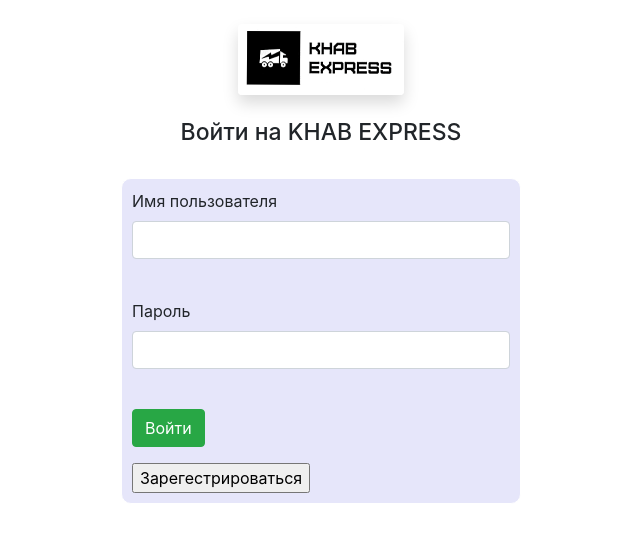
After one commit to sokeri-shit-it/improved-school-train, a Flask app: template templates/login.html in a window 1280 px wide. The commit adds this page. Shown: the top 542 px of the page, without its empty margins (319-959 px from the left). Run offline with Flask 2, Linux system fonts and the light colour scheme; the template is opened without the code that fills it: values that come from a table or form of the project are taken from there, others are empty; some libraries are stand-ins or nearby versions.

Commit message:
Решение проблемы с /login

```diff
--- a/data/users.py
+++ b/data/users.py
@@ -3,6 +3,7 @@ import sqlalchemy
 from .db_session import SqlAlchemyBase
 from sqlalchemy import orm
 from werkzeug.security import generate_password_hash, check_password_hash
+from flask_login import UserMixin
 
 
 class User(SqlAlchemyBase):
--- a/form/users.py
+++ b/form/users.py
@@ -11,3 +11,10 @@ class RegisterForm(FlaskForm):
     name = StringField('Имя пользователя', validators=[DataRequired()])
     about = TextAreaField('Немного о себе')
     submit = SubmitField('Войти')
+
+
+class LoginForm(FlaskForm):
+    name = StringField('Имя пользователя', validators=[DataRequired()])
+    password = PasswordField('Пароль', validators=[DataRequired()])
+    submit = SubmitField('Войти')
+    register = SubmitField('Зарегестрироваться')
--- /dev/null
+++ b/main.py
@@ -0,0 +1,35 @@
+from flask import Flask, render_template, redirect
+from data import db_session
+from data.users import User
+from form.users import LoginForm
+from flask_login import LoginManager
+
+app = Flask(__name__)
+app.config['SECRET_KEY'] = 'yandexlyceum_secret_key'
+login_manager = LoginManager()
+login_manager.init_app(app)
+
+
+@login_manager.user_loader
+def load_user(user_id):
+    db_sess = db_session.create_session()
+    return db_sess.query(User).get(user_id)
+
+
+@app.route('/login', methods=['GET', 'POST'])
+def login():
+    form = LoginForm()
+    if form.validate_on_submit():
+        db_session.global_init('db/user_info.db')
+        db_sess = db_session.create_session()
+        user = db_sess.query(User).filter(User.name == form.name.data).first()
+        if user and user.check_password(form.password.data):
+            return redirect("/index_khab")
+        return render_template('login.html',
+                               message="Неправильный логин или пароль",
+                               form=form)
+    return render_template('login.html', title='Авторизация', form=form)
+
+
+if __name__ == '__main__':
+    app.run(port=8080, host='127.0.0.1')
--- /dev/null
+++ b/static/css/custom.css
@@ -0,0 +1,3 @@
+body {
+background: #F0FFFF;  /* fallback for old browsers */
+}
--- a/static/css/style.css
+++ b/static/css/style.css
@@ -1,9 +1,15 @@
 form.login_form {
     margin-left: auto;
     margin-right: auto;
-    max-width: 450px;
-    background-color: #ffcc00;
-    border: 1px solid gray;
-    border-radius: 5px;
+    max-width: 400px;
+    max-height: 400px;
+    background-color: #E6E6FA;
+    border: 1px solid white;
+    border-radius: 10px;
     padding: 10px;
 }
+
+h1.custom_form {
+	text-align: center;
+	font-size: 23px;
+}
--- a/templates/about-us.html
+++ b/templates/about-us.html
@@ -5,7 +5,7 @@
             <img src="static/img/reno t460.jpg" class="rounded float-right shadow-lg" alt="..." wight="300px" height="400px">
             <div class="col-md-5 p-lg-5 my-4 mx-left text-light text-start">
               <h2 class="fs-normal">Решения для практически бесконечного числа потребностей в логистике</h2><br>
-              <p class="lead fw-normal">KHAB EXPRESS предоставляет возможность быстрой доставки груза или документов по всей территории Дальнего Востока. Наши офисы расположены более чем в 100 городах региона.</p>
+              <p class="lead fw-normal">KHAB EXPRESS предоставляет возможность быстрой доставки груза или документов по всей территории Дальнего воспользоватьсяка. Наши офисы расположены более чем в 100 городах региона.</p>
             </div>
         </div>
 
--- a/templates/base.html
+++ b/templates/base.html
@@ -1,4 +1,4 @@
-		<!doctype html>
+<!doctype html>
 		<html lang="en">
 		<head>
 		    <meta charset="UTF-8">
@@ -8,6 +8,7 @@
 		    <meta name="viewport" content="width=device-width, initial-scale=1, shrink-to-fit=no">
 		    <link rel="stylesheet" href="https://stackpath.bootstrapcdn.com/bootstrap/4.2.1/css/bootstrap.min.css">
 		    <link rel="shortcut icon" href="static/img/only_logo.png" type="image/png">
+		    <link rel="stylesheet" type="text/css" href="static/css/custom.css">
 		    <title>{% block title %}{% endblock %}</title>
 
 		</head>
@@ -22,7 +23,7 @@
 		    <div class="collapse navbar-collapse" id="navbarSupportedContent">
 		        <nav class="navbar navbar-white bg-primary">
 		            <form class="form-inline" method="post">
-		                <a href="/index_khab" id="index_redirect">
+		                <a href="/index_khab" name="index">
 		                    <button class="btn btn-outline-light" type="button">Главная</button>
 		                </a>
 		            </form>
--- /dev/null
+++ b/templates/login.html
@@ -0,0 +1,44 @@
+<!doctype html>
+<html lang="en">
+<head>
+    <meta charset="UTF-8">
+    <meta name="viewport"
+    content="width=device-width, user-scalable=no, initial-scale=1.0, maximum-scale=1.0, minimum-scale=1.0">
+    <meta http-equiv="X-UA-Compatible" content="ie=edge">
+    <meta name="viewport" content="width=device-width, initial-scale=1, shrink-to-fit=no">
+    <link rel="stylesheet" href="https://stackpath.bootstrapcdn.com/bootstrap/4.2.1/css/bootstrap.min.css">
+    <link rel="shortcut icon" href="static/img/only_logo.png" type="image/png">
+    <link rel="stylesheet" type="text/css" href="static/css/style.css">
+    <title>{% block title %}{% endblock %}</title>
+</head>
+<body>
+    <div class="container"><br>
+        <img class="shadow rounded mx-auto d-block" src="static/img/logo_1.png" alt="Логотип сайта" width="15%"> <br>
+        <h1 class="custom_form">Войти на KHAB EXPRESS</h1><br>
+        <form class="login_form" action="" method="post">
+            {{ form.hidden_tag() }}
+            <p>
+                {{ form.name.label }}<br>
+                {{ form.name(class="form-control") }}<br>
+                {% for error in form.name.errors %}
+                <p class="alert alert-danger" role="alert">
+                    {{ error }}
+                </p>
+                {% endfor %}
+            </p>
+            <p>
+            {{ form.password.label }}<br>
+            {{ form.password(class="form-control", type="password") }}<br>
+            {% for error in form.password.errors %}
+                <div class="alert alert-danger" role="alert">
+                    {{ error }}
+                </div>
+            {% endfor %}
+            </p>
+            <p>{{ form.submit(type="submit", class="btn btn-success") }}</p>
+            <a>{{ form.register(type="submit", class="text-center") }}<a>
+            <div>{{ message }}</div>
+        </form>
+    </div>
+</body>
+</html>
--- a/templates/register.html
+++ b/templates/register.html
@@ -1,7 +1,8 @@
 {% extends "base.html" %}
 
 {% block content %}
-<h1>Регистрация</h1>
+<br>
+<h1>Регистрация</h1><br>
 <form action="" method="post">
     {{ form.hidden_tag() }}
     <p>
```
Also changed, not shown: form/login.py (deleted, +0 -9 lines), templates/test.html (+20 -20 lines), yan_flask.py (+24 -3 lines), db/blogs.db, db/user_info.db.
